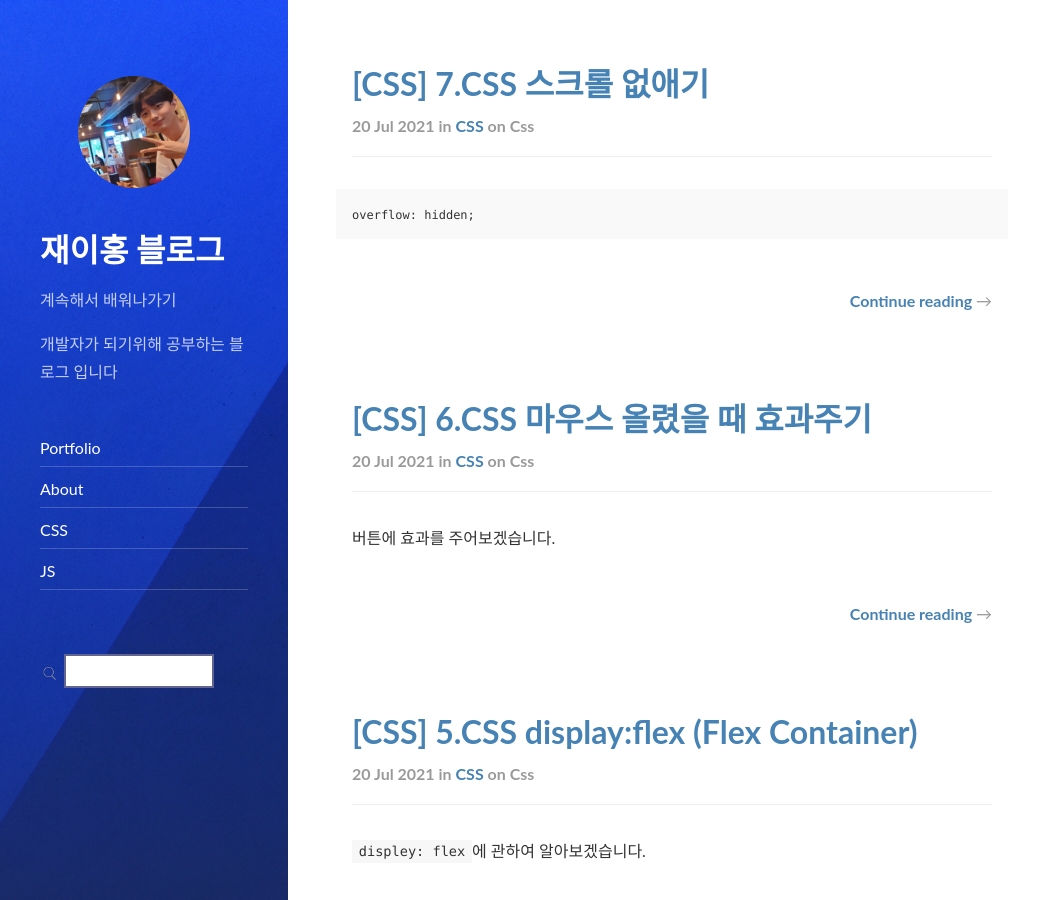
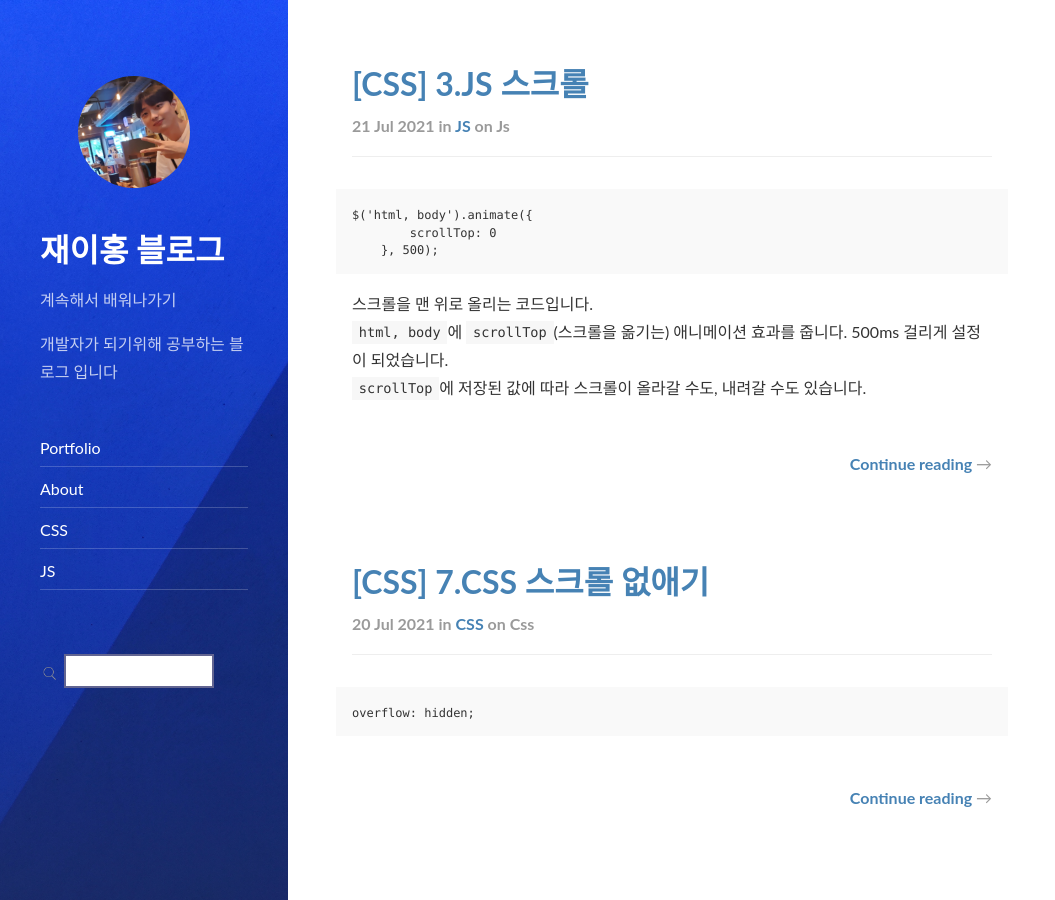
Before and after one commit to compasstar/compasstar.github.io, a Jekyll site: the page built from index.html, in a window 1280 px wide and 900 px high. Shown: the whole window, without its empty margins (0-1055 px from the left). Built offline with Jekyll 4.4.1, drawn with Linux system fonts in a browser that asks for light colours; nearby versions of some CDN libraries; the list of posts is cut into pages by our own code.

Commit message:
find, jquery, scroll

````diff
--- /dev/null
+++ b/_posts/JS/2021-07-21-JS-스크롤.md
@@ -0,0 +1,18 @@
+---
+layout: post
+title:  "[CSS] 3.JS 스크롤"
+subtitle:   "JS 스크롤"
+categories: JS
+tags: JS
+comments: true
+date: 2021-07-21 00:11:46
+---
+
+```
+$('html, body').animate({
+        scrollTop: 0
+    }, 500);
+```
+스크롤을 맨 위로 올리는 코드입니다. <br>
+`html, body`에 `scrollTop`(스크롤을 옮기는) 애니메이션 효과를 줍니다. 500ms 걸리게 설정이 되었습니다. <br>
+`scrollTop`에 저장된 값에 따라 스크롤이 올라갈 수도, 내려갈 수도 있습니다.
````
Also changed, not shown: _posts/JS/2021-07-15-JS_grammar_2.md (+28 -10 lines), _posts/CSS/2021-07-20-CSS-스크롤없애기.md (line endings or trailing spaces).
